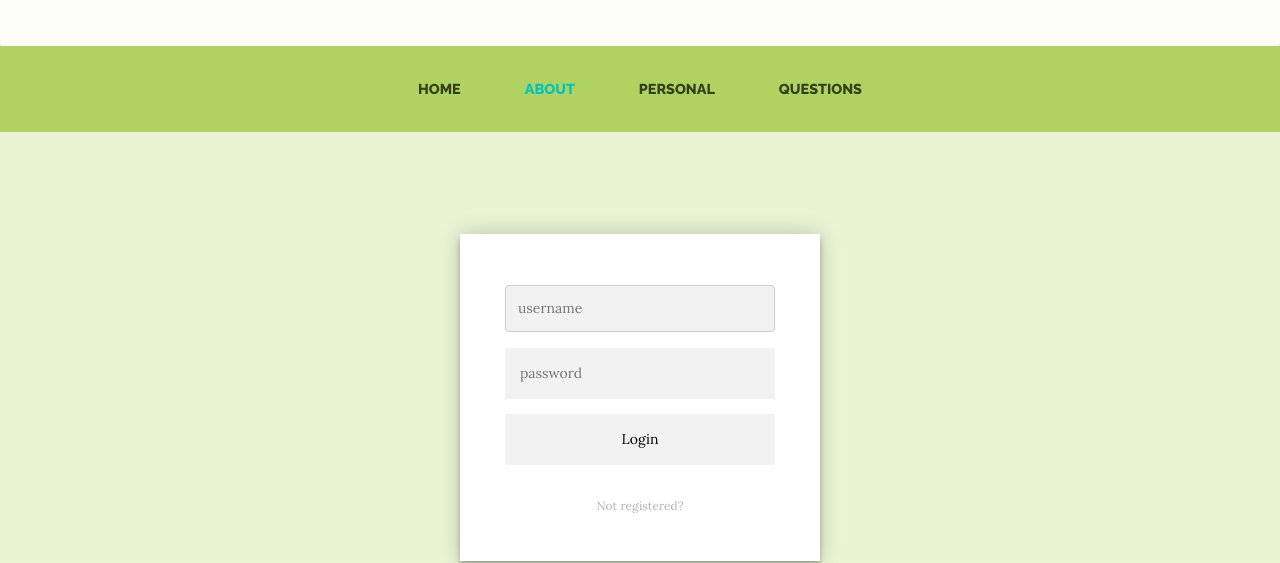
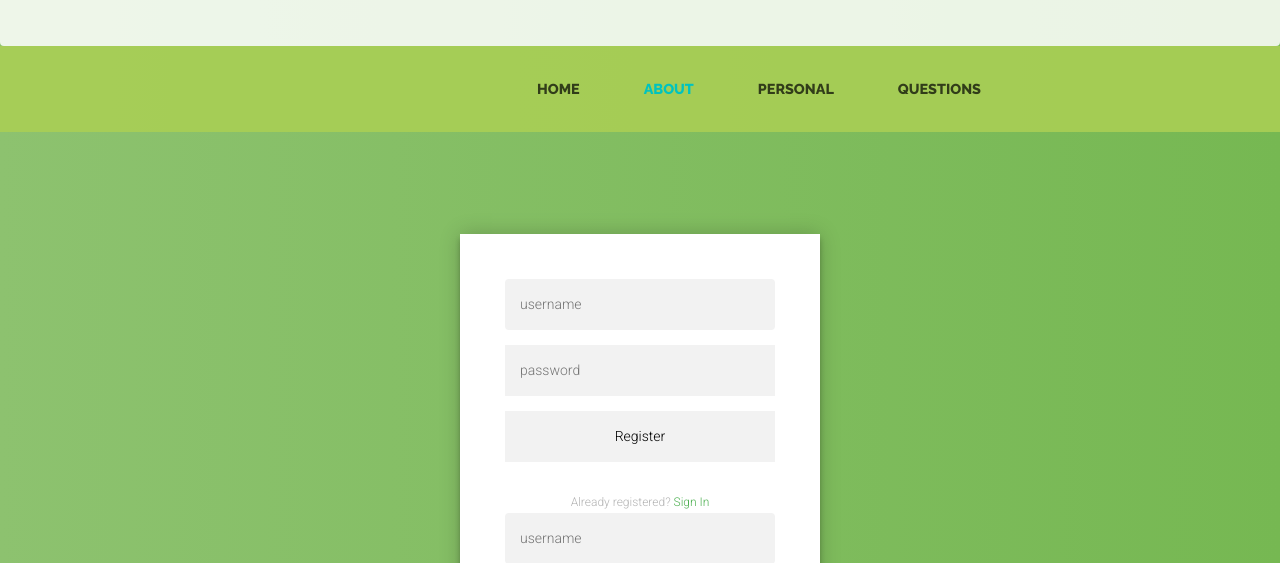
Before and after one commit to JasonARamirez/MinorityUnderflow, a website: page routing/public/html/login.html in a window 1280 px wide. Shown: the part 268-831 px from the top of the page. Drawn offline with nearby package versions, Linux system fonts and the light colour scheme; files that its build step writes are made by us from their sources; files whose address does not match are found by name.

Commit message:
Fixed issue with registration

```diff
--- a/routing/public/html/login.html
+++ b/routing/public/html/login.html
@@ -86,8 +86,9 @@
 
     <div class="login-page">
       <script src="/login.js"></script>
+      <link href="/login.css" rel="stylesheet">
       <div class="form">
-        <form class="register-form">
+        <form class="login-form">
           <input type="text" placeholder="username" id="username"/>
           <input type="password" placeholder="password" id="password"/>
           <input type="button" onclick="createAccountFunction()" value="Register"/>
```
